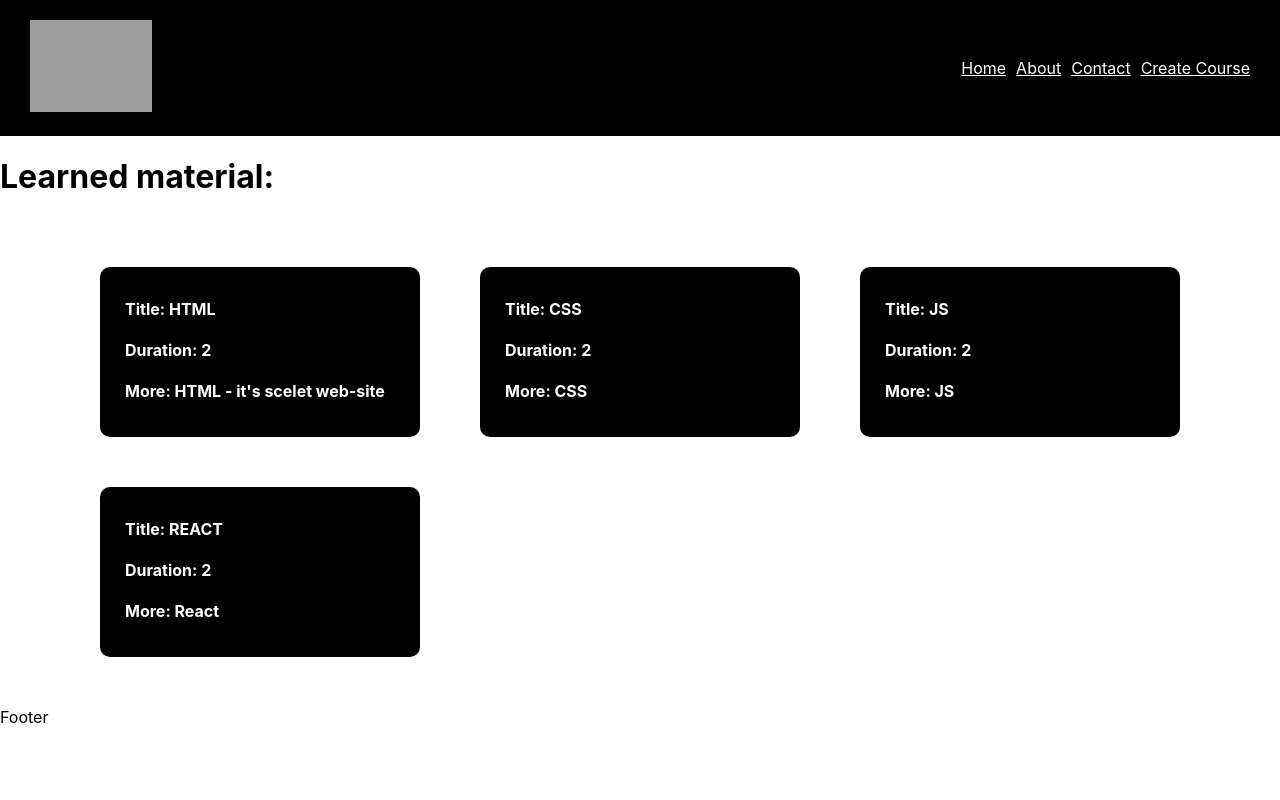
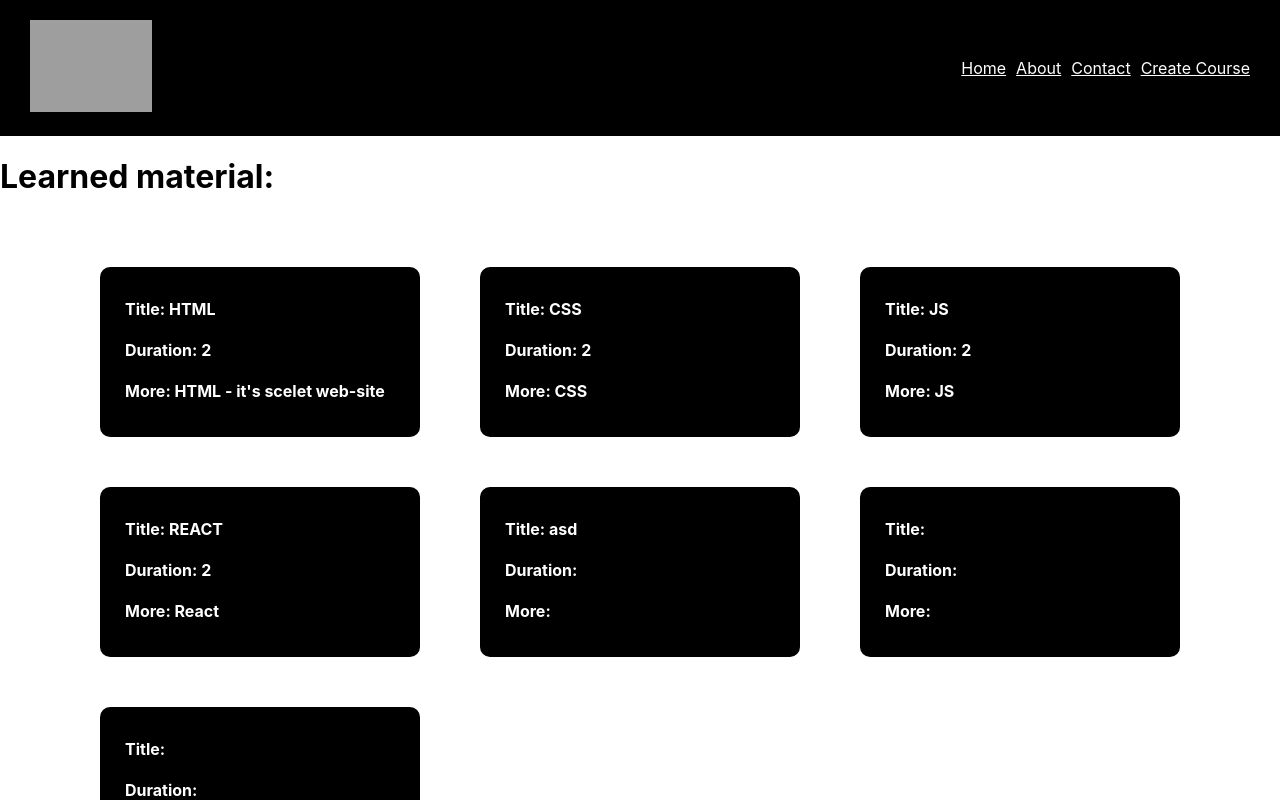
Before and after one commit to Khalilov07/MN-18-00, a React (Create React App) app: page / in a window 1280 px wide. Shown: the top 800 px of the page. Built offline with nearby package versions, Linux system fonts and the light colour scheme; data requests are answered from the project's data file; grey boxes are pictures that could not be loaded.

Commit message:
add create post function

```diff
--- a/api/db.json
+++ b/api/db.json
@@ -1,28 +1,46 @@
 {
   "course": [
     {
-      "id": 1,
+      "id": "1",
       "title": "HTML",
       "duration": 2,
       "more": " HTML - it's scelet web-site"
     },
     {
-      "id": 2,
+      "id": "2",
       "title": "CSS",
       "duration": 2,
       "more": "CSS"
     },
     {
-      "id": 3,
+      "id": "3",
       "title": "JS",
       "duration": 2,
       "more": " JS"
     },
     {
-      "id": 4,
+      "id": "4",
       "title": "REACT",
       "duration": 2,
       "more": " React"
+    },
+    {
+      "id": "aee1",
+      "title": "asd",
+      "duration": "",
+      "more": ""
+    },
+    {
+      "id": "83ff",
+      "title": "",
+      "duration": "",
+      "more": ""
+    },
+    {
+      "id": "3a4a",
+      "title": "",
+      "duration": "",
+      "more": ""
     }
   ]
 }
--- a/package.json
+++ b/package.json
@@ -10,6 +10,7 @@
     "@testing-library/jest-dom": "^6.6.3",
     "@testing-library/react": "^16.2.0",
     "@testing-library/user-event": "^13.5.0",
+    "axios": "^1.9.0",
     "json-server": "^1.0.0-beta.3",
     "react": "^19.0.0",
     "react-dom": "^19.0.0",
--- a/src/pages/CreateCourse/CreateCourse.jsx
+++ b/src/pages/CreateCourse/CreateCourse.jsx
@@ -1,17 +1,52 @@
-import React from 'react';
-import styles from './createcourse.module.css'
 import TextField from '@mui/material/TextField';
 import { Button } from '@mui/material';
 
+import axios from 'axios';
+
+import styles from './createcourse.module.css'
+import { useEffect, useState } from 'react';
+
 const CreateCourse = () => {
+
+    // axios
+
+    // 1. считать данные с полей для ввода (input) и сохраняем их,
+
+    const [title, setTitle] = useState("")
+    const [duration, setDuration] = useState("")
+    const [more, setMore] = useState("")
+
+
+    const handleCreate = () => {
+
+        const newData = {
+            title: title,
+            duration: duration,
+            more: more
+        }
+
+        axios.post("http://localhost:8080/course", newData)
+
+    }
+
+
+
+    // http запросы
+    // GET - получить
+    // POST - отправить
+    // DELETE - удалить
+    // PUT - отредактировать полноценно
+    // PATCH - отредактировать частично
+
+
     return (
         <div className={styles.formWrapper}>
-            <form className={styles.form} style={{ margin: "50px 0 0 0" }} action="">
+            <form className={styles.form} style={{ margin: "50px 0 0 0" }} action="" onSubmit={() => handleCreate()}>
                 <h1>Create Course</h1>
-                <TextField style={{ width: '100%' }} id="standard-basic" label="Title" variant="standard" />
-                <TextField style={{ width: '100%' }} id="standard-basic" label="Duration" variant="standard" />
-                <TextField style={{ width: '100%' }} id="standard-basic" label="More" variant="standard" />
-                <Button style={{width: '100%'}} variant="contained" color="success">
+                <TextField onChange={(e) => setTitle(e.target.value)} value={title} style={{ width: '100%' }} id="standard-basic" label="Title" variant="standard" />
+                <TextField onChange={(e) => setDuration(e.target.value)} value={duration} style={{ width: '100%' }} id="standard-basic" label="Duration" variant="standard" />
+                <TextField onChange={(e) => setMore(e.target.value)} value={more} style={{ width: '100%' }} id="standard-basic" label="More" variant="standard" />
+                <Button style={{ width: '100%' }} variant="contained" color="success" >
                     Create
                 </Button>
             </form>
```
Also changed, not shown: 1 other file (tests, documents, lock files or other folders).
